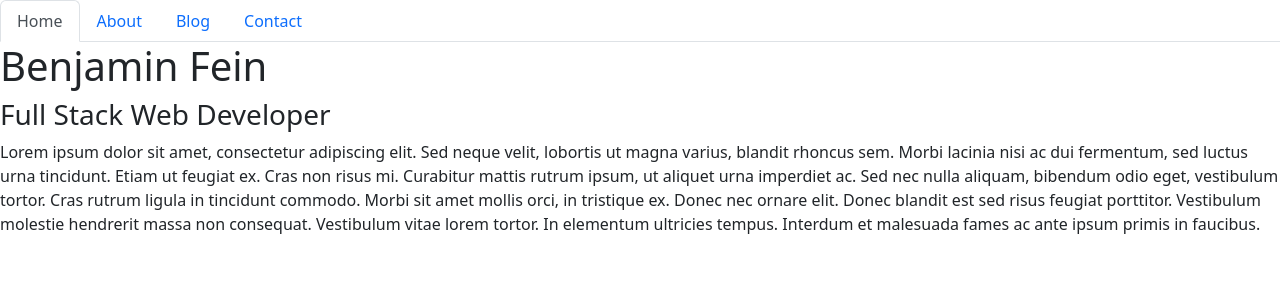
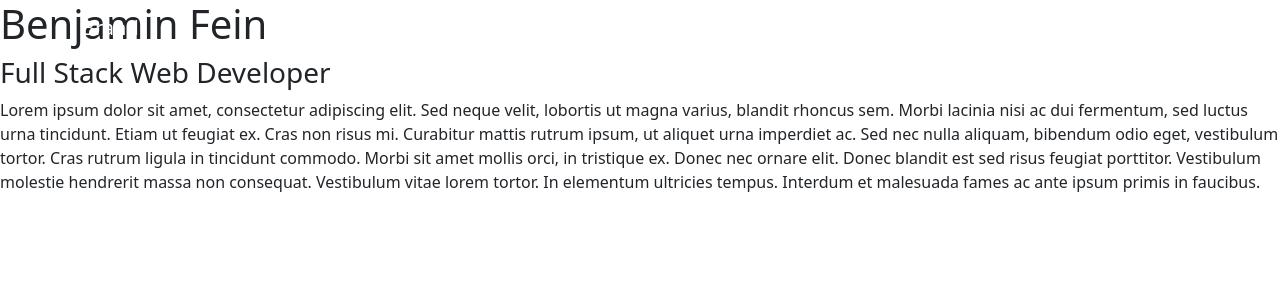
Before and after one commit to Bfunk54/bfunk54.github.io, a React (Create React App) app: page / in a window 1280 px wide. Shown: the top 300 px of the page. Built offline with nearby package versions, Linux system fonts and the light colour scheme.

Commit message:
added nav bar

```diff
--- a/src/components/Navigation.js
+++ b/src/components/Navigation.js
@@ -2,7 +2,10 @@ import React from 'react';
 
 function Nav({ currentPage, handlePageChange }) {
   return (
-    <ul className="nav nav-tabs">
+    <nav className="navbar navbar-dark navbar-expand-lg fixed-top textbg-blue portfolio-navbar gradient">
+        <div className="container"><a className="navbar-brand logo" href="#">Brand</a><button data-bs-toggle="collapse" className="navbar-toggler" data-bs-target="#navbarNav"><span className="visually-hidden">Toggle navigation</span><span className="navbar-toggler-icon"></span></button>
+            <div className="collapse navbar-collapse" id="navbarNav">
+                <ul className="navbar-nav ms-auto">
       <li className="nav-item">
         <a
           href="#home"
@@ -37,13 +40,17 @@ function Nav({ currentPage, handlePageChange }) {
         <a
           href="#contact"
 
+
           onClick={() => handlePageChange('Contact')}
           className={currentPage === 'Contact' ? 'nav-link active' : 'nav-link'}
         >
           Contact
         </a>
       </li>
-    </ul>
+      </ul>
+            </div>
+        </div>
+    </nav>
   );
 }
 
```
